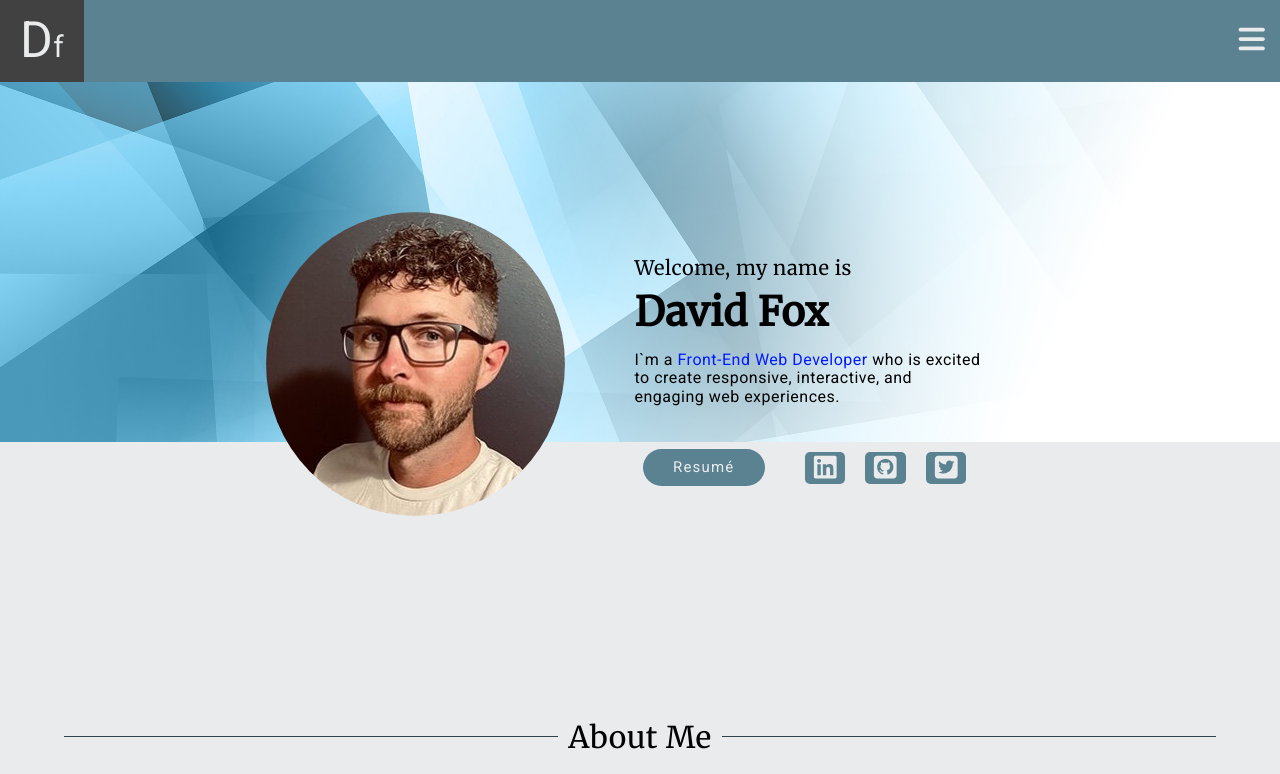
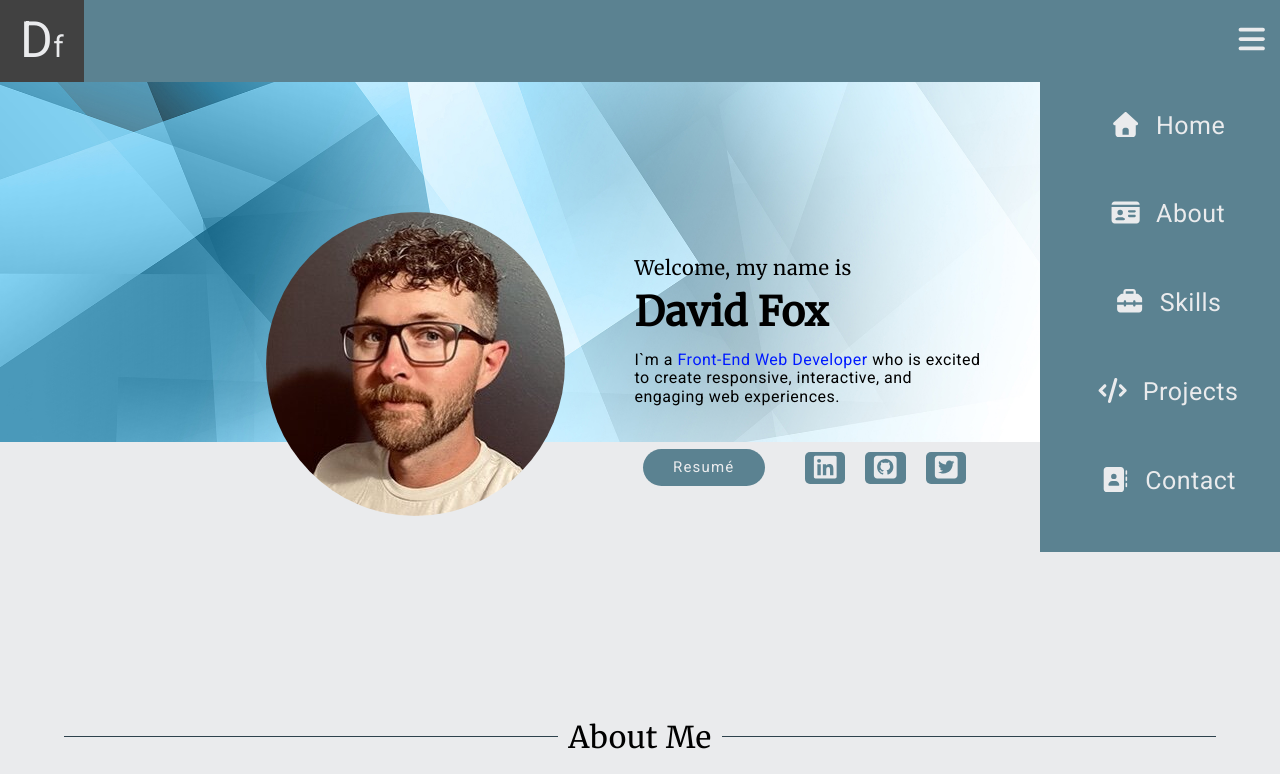
Before and after one commit to Dave2188/Portfolio-page, a plain HTML site: page index.html in a window 1280 px wide. Both pictures are taken after a click on the element 1251 px from the left and 40 px from the top of the page. Shown: the top 774 px of the page. Drawn offline with Linux system fonts and the light colour scheme.

Commit message:
added inline style for menu

```diff
--- a/index.html
+++ b/index.html
@@ -24,7 +24,7 @@
           <i class="fa-solid fa-bars"></i>
         </div>
       </div>
-      <div id="nav__menu" class="nav__bar__expanded">
+      <div id="nav__menu" class="nav__bar__expanded" style="display: none">
         <menu class="menu__expanded">
           <li>
             <a href="#head"><i class="fa-solid fa-house"></i>Home</a>
--- a/script.js
+++ b/script.js
@@ -2,7 +2,10 @@ let menuBtn = document.getElementById('ham__btn');
 let exMenu = document.getElementById('nav__menu');
 let closeMenu = document.getElementById('head');
 
+
 function hamShow() {
+
+
   if(exMenu.style.display === 'none') {
     exMenu.style.display = 'block'
   }else {
```
